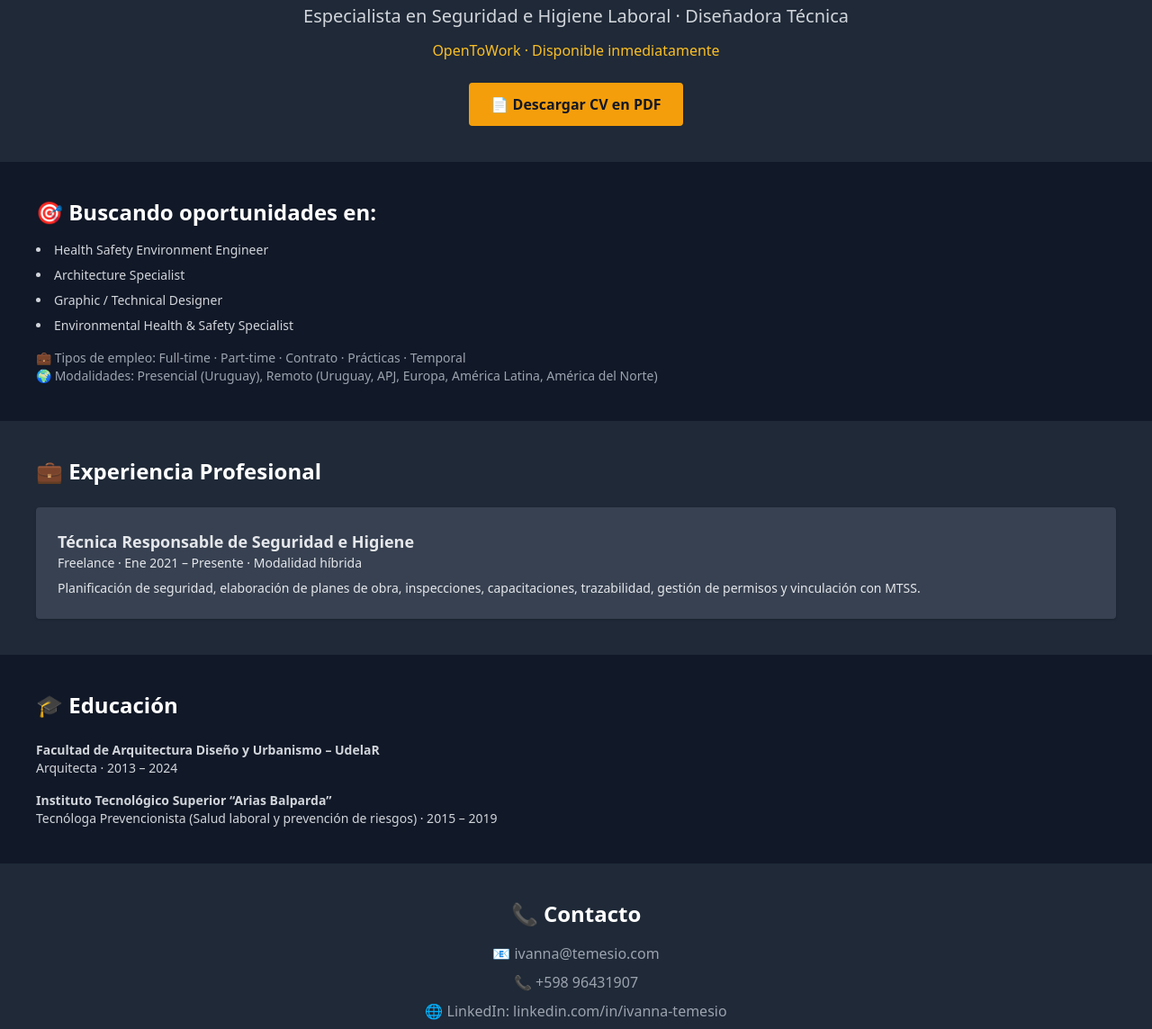
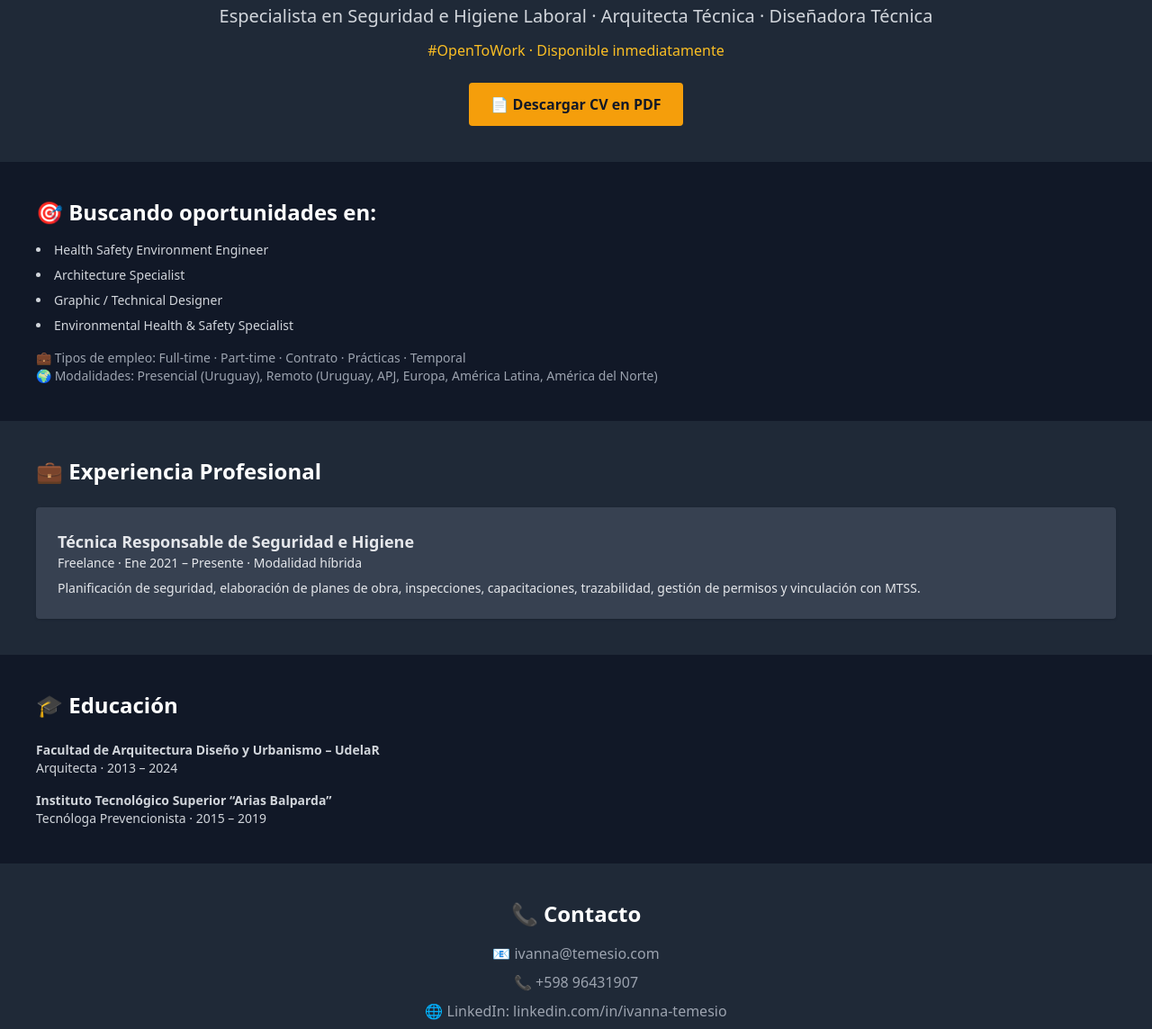
Before and after one commit to ivannatemesio/l, a plain HTML site: page index.html in a window 1280 px wide. Shown: the part 156-1300 px from the top of the page at 90% size. Drawn offline with nearby package versions, Linux system fonts and the light colour scheme.

Commit message:
Update index.html

```diff
--- a/index.html
+++ b/index.html
@@ -1,6 +1,8 @@
 <!DOCTYPE html>
 <html lang="es">
 <head>
+  <meta charset="UTF-8" />
+  <meta name="viewport" content="width=device-width, initial-scale=1.0"/>
   <title>Ivanna Temesio Marino – Seguridad e Higiene Laboral</title>
   <link href="https://cdn.jsdelivr.net/npm/tailwindcss@2.2.19/dist/tailwind.min.css" rel="stylesheet">
 </head>
@@ -20,9 +22,9 @@
   <!-- Hero -->
   <section class="bg-gray-800 p-10 text-center">
     <h2 class="text-3xl font-bold mb-2">Ivanna Temesio Marino</h2>
- <p class="text-xl text-gray-300">Especialista en Seguridad e Higiene Laboral · Diseñadora Técnica</p>
- <p class="text-yellow-400 mt-3">OpenToWork · Disponible inmediatamente</p>
- <a href="CV01.pdf" download class="mt-6 inline-block bg-yellow-500 text-gray-900 px-6 py-3 rounded font-bold hover:bg-yellow-400">📄 Descargar CV en PDF</a>
+    <p class="text-xl text-gray-300">Especialista en Seguridad e Higiene Laboral · Arquitecta Técnica · Diseñadora Técnica</p>
+    <p class="text-yellow-400 mt-3">#OpenToWork · Disponible inmediatamente</p>
+    <a href="Ivanna_Temesio_CV.pdf" download class="mt-6 inline-block bg-yellow-500 text-gray-900 px-6 py-3 rounded font-bold hover:bg-yellow-400">📄 Descargar CV en PDF</a>
   </section>
 
   <!-- Oportunidades -->
@@ -62,7 +64,7 @@
       </li>
       <li>
         <strong>Instituto Tecnológico Superior “Arias Balparda”</strong><br>
- Tecnóloga Prevencionista (Salud laboral y prevención de riesgos) · 2015 – 2019
+        Tecnóloga Prevencionista · 2015 – 2019
       </li>
     </ul>
   </section>
```
Lines whose indentation alone changed are shown as unchanged.
